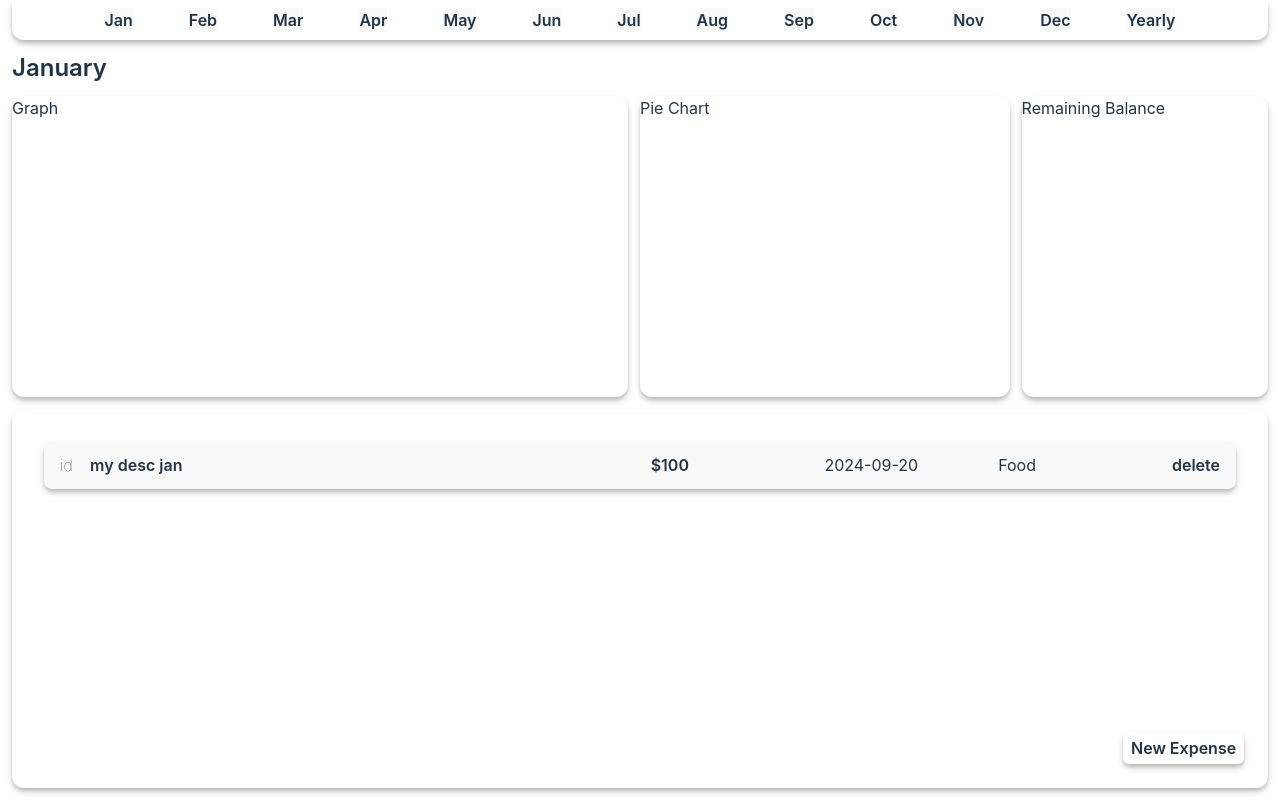
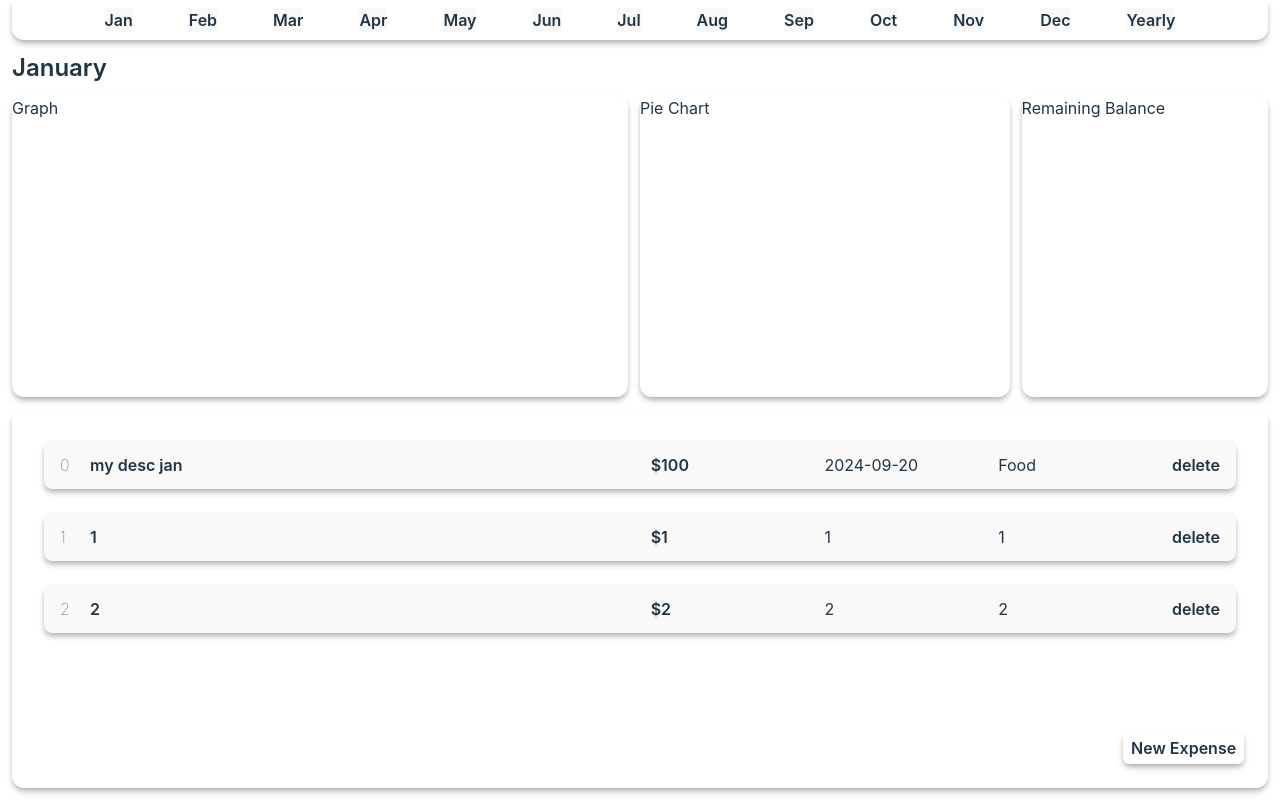
Before and after one commit to vChrisL/Finance-Tracker, a React (Vite) app: page / in a window 1280 px wide. Built offline with nearby package versions, Linux system fonts and the light colour scheme.

Commit message:
added delete functionality + comment code

```diff
--- a/src/App.tsx
+++ b/src/App.tsx
@@ -8,7 +8,11 @@ import { NewExpenseMenu } from './components/NewExpenseMenu-component'
 import { useNewExpenseMenu } from './stores/menuDisplay-store'
 import { useMonthlyExpense } from './data/expenseData'
 
+// Unique KeyID for expenses; this value does not change
+let keyID: number = 0;
+
 function App() {
+  // useState to keep track of the currently selected month
   const [selectedMonth, setSelectedMonth] = useState<string>('January');
 
   // New expense menu store
@@ -45,14 +49,15 @@ function App() {
       </div>
       <div className='flex flex-col justify-between gap-6 h-1/2 bg-[#ffffff] shadow-md shadow-[#b6b6b6] rounded-xl p-6'>
         <div className='flex flex-col gap-6 overflow-x-hidden overflow-y-auto p-2'>
-          {/* <Expense></Expense> */}
+          {/* Render monthlyExpenses components */}
           {monthlyExpenses.map((expenseItem: any, index: number) => (
-            <Expense id={index} expenseData={expenseItem}></Expense> // add data to expense to render
+            <Expense key={keyID += 1} id={index} expenseData={expenseItem}></Expense>
           ))}
         </div>
         <button className='w-[10%] p-1 ml-[90%] font-semibold text-ellipsis overflow-clip bg-[#ffffff] shadow-md shadow-[#b6b6b6] rounded-md hover:bg-green-500 hover:text-white active:bg-green-700' onClick={() => setNewExpenseMenu(!newExpenseMenu)}>New Expense</button>
       </div>
 
+      {/* Render new expense menu */}
       {newExpenseMenu && <NewExpenseMenu></NewExpenseMenu>}
     </div>
     </>
--- a/src/components/Expense-component.tsx
+++ b/src/components/Expense-component.tsx
@@ -1,6 +1,7 @@
-import { useState } from "react"
+import { useEffect, useState } from "react"
 import { IExpenseData } from "../data/expenseData";
-
+import { removeExpenseFromMasterList } from "../data/expenseData";
+import { useMonthlyExpense } from "../data/expenseData";
 
 interface IExpenseProps {
     id: number,
@@ -8,6 +9,7 @@ interface IExpenseProps {
 }
 
 export function Expense({id, expenseData}: IExpenseProps){
+    // Is editing field useState object
     const [isEditingField, setIsEditingField] = useState({
         editingDesc: false,
         editingAmount: false,
@@ -15,15 +17,25 @@ export function Expense({id, expenseData}: IExpenseProps){
         editingCategory: false,
     });
 
+    // useStates for each expense field
     const [description, setDescription] = useState<string>(expenseData.desc);
     const [amount, setAmount] = useState<number>(expenseData.amount);
     const [date, setDate] = useState<string>(expenseData.date);
     const [category, setCategory] = useState<string>(expenseData.category);
 
+    // updateMasterList store function
+    const updateMasterList = useMonthlyExpense((state: any) => state.updateMasterList)
+
+    // Handles deleting expense on delete button click
+    function onDelete(){
+        removeExpenseFromMasterList(id);
+        updateMasterList();
+    }
+
     return(
         <>
         <div className="flex flex-row justify-start content-start items-center gap-2 p-1 px-4 min-h-12 bg-[#f9f9f9] shadow-md shadow-[#b6b6b6] rounded-lg">
-            <div className=" w-[2%] font-thin">id</div>
+            <div className=" w-[2%] font-thin">{id}</div>
             <div className="w-1/2 font-semibold truncate" onDoubleClick={() => setIsEditingField({...isEditingField, editingDesc: true})} >
                 {isEditingField.editingDesc ? <input className="bg-[#dbdbdb]" defaultValue={description} onChange={(e) => setDescription(description === null ? 'empty' : e.target.value)} tabIndex={0} onBlur={() => setIsEditingField({...isEditingField, editingDesc: false})}></input> : <p className="min-w-20 min-h-5 align-middle">{description}</p>}
             </div>
@@ -36,7 +48,7 @@ export function Expense({id, expenseData}: IExpenseProps){
             <div className="min-w-fit w-[15%] truncate">
                 <p>{isEditingField.editingCategory ? 'Editing' : category}</p>
             </div>
-            <button className="min-w-fit w-[3%] truncate">delete</button>
+            <button className="min-w-fit w-[3%] truncate" onClick={onDelete}>delete</button>
         </div>
         </>
     )
--- a/src/components/NewExpenseMenu-component.tsx
+++ b/src/components/NewExpenseMenu-component.tsx
@@ -3,21 +3,21 @@ import { useMonthlyExpense } from "../data/expenseData";
 import { addExpensesMasterList } from "../data/expenseData";
 
 export function NewExpenseMenu() {
+  // New expense menu stores
   const menuState = useNewExpenseMenu((state) => state.showMenu);
   const setMenuState = useNewExpenseMenu((state) => state.setMenu);
 
-  const monthlyExpenses = useMonthlyExpense(
-    (state: any) => state.storeMonthlyExpenses
-  );
-  const updateMasterList = useMonthlyExpense(
-    (state: any) => state.updateMasterList
-  );
+  // expenses store
+  const monthlyExpenses = useMonthlyExpense((state: any) => state.storeMonthlyExpenses);
+  const updateMasterList = useMonthlyExpense((state: any) => state.updateMasterList);
 
+  // variables to hold expense fields
   let desc: string = "";
   let amount: number = 0;
   let date: string = "yy-mm-dd";
   let category: string = "Food";
 
+  // Handles adding new expenses on add button click
   function newExpense() {
     addExpensesMasterList({
       id: 1,
@@ -27,8 +27,8 @@ export function NewExpenseMenu() {
       date: date,
       category: category,
     });
+    // Toggle the menu and update the master list
     setMenuState(!menuState);
-    console.log(monthlyExpenses);
     updateMasterList();
   }
 
@@ -61,7 +61,7 @@ export function NewExpenseMenu() {
                 onChange={(e) => (date = e.target.value)}
               />
               <select name="category" id="category" onChange={(e) => (category = e.target.value)}>
-                <option value="Food" selected>Food</option>
+                <option value="Food">Food</option>
                 <option value="Rent">Rent</option>
                 <option value="Transportation">Transportation</option>
                 <option value="Utilities">Utilities</option>
@@ -80,5 +80,3 @@ export function NewExpenseMenu() {
     </>
   );
 }
-
-// <button onClick={() => {addNewExpense({id: 1, month: 'jan', desc: 'yaaaay', amount: 1000, date: '202aa4!!', category: "fooaaad"}), console.log(monthlyExpenses)}}>asdsad</button>
--- a/src/data/expenseData.ts
+++ b/src/data/expenseData.ts
@@ -13,26 +13,39 @@ export interface IExpenseData {
 //     {id: 0, desc: 'my desc', amount: 100, date: '2024-09-20', category: 'Food'}
 // ] as IExpenseData[]
 
+// Stores ALL expenses across every month
 let expensesMasterList = [
     {id: 0, month: 'jan', desc: 'my desc jan', amount: 100, date: '2024-09-20', category: 'Food'},
+    {id: 1, month: '1', desc: '1', amount: 1, date: '1', category: '1'},
+    {id: 2, month: '2', desc: '2', amount: 2, date: '2', category: '2'},
 ]
 
+// Define MonthlyExpenseStore type
 type MonthlyExpenseStore = {
     storeMonthlyExpenses: IExpenseData[],
     updateMasterList: (masterList: [{}]) => void,
 }
+// Create zustand store
 export const useMonthlyExpense = create((set) => ({
     storeMonthlyExpenses: [...expensesMasterList],
 
+    // Update storeMonthlyExpenses to reflect expensesMasterList
     updateMasterList: (masterList: [{}]) => {
-        set(() => ({storeMonthlyExpenses: expensesMasterList}))
+        set(() => ({storeMonthlyExpenses: expensesMasterList}));
     }
 
 }));
-
+// Handles adding new expenses to expensesMasterList
 export function addExpensesMasterList({id, month, desc, amount, date, category}: IExpenseData){
     const newExpense = {id: id, month: month, desc: desc, amount: amount, date: date, category: category};
     expensesMasterList.push(newExpense);
+    console.log(expensesMasterList)
+}
+// Handles deleting expenses from expensesMasterList
+export function removeExpenseFromMasterList(id: number){
+    expensesMasterList.splice(id, 1);
+    expensesMasterList = [...expensesMasterList];
+    console.log(expensesMasterList)
 }
 
 // use local storage
```
Also changed, not shown: 1 other file (tests, documents, lock files or other folders).
